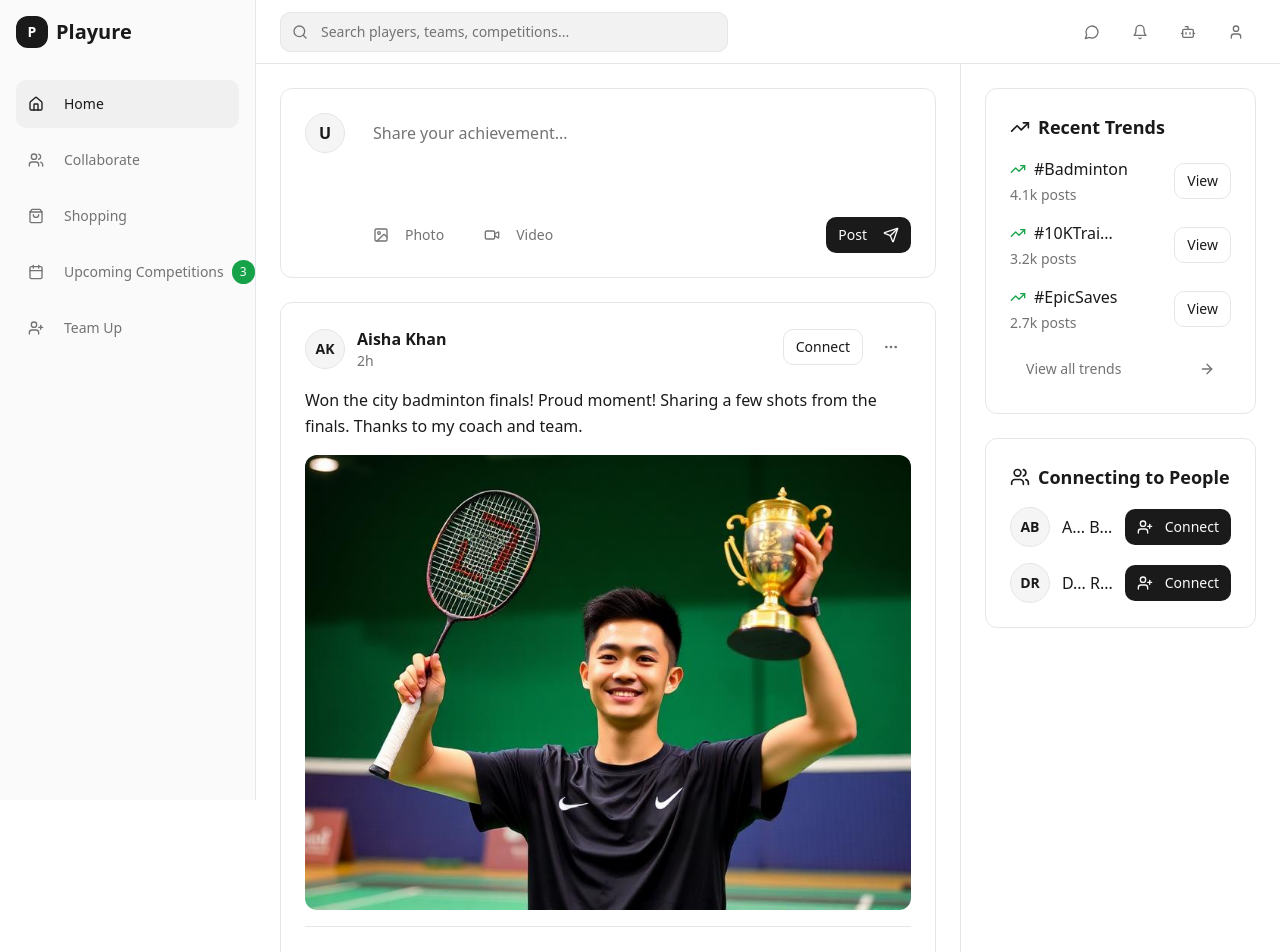
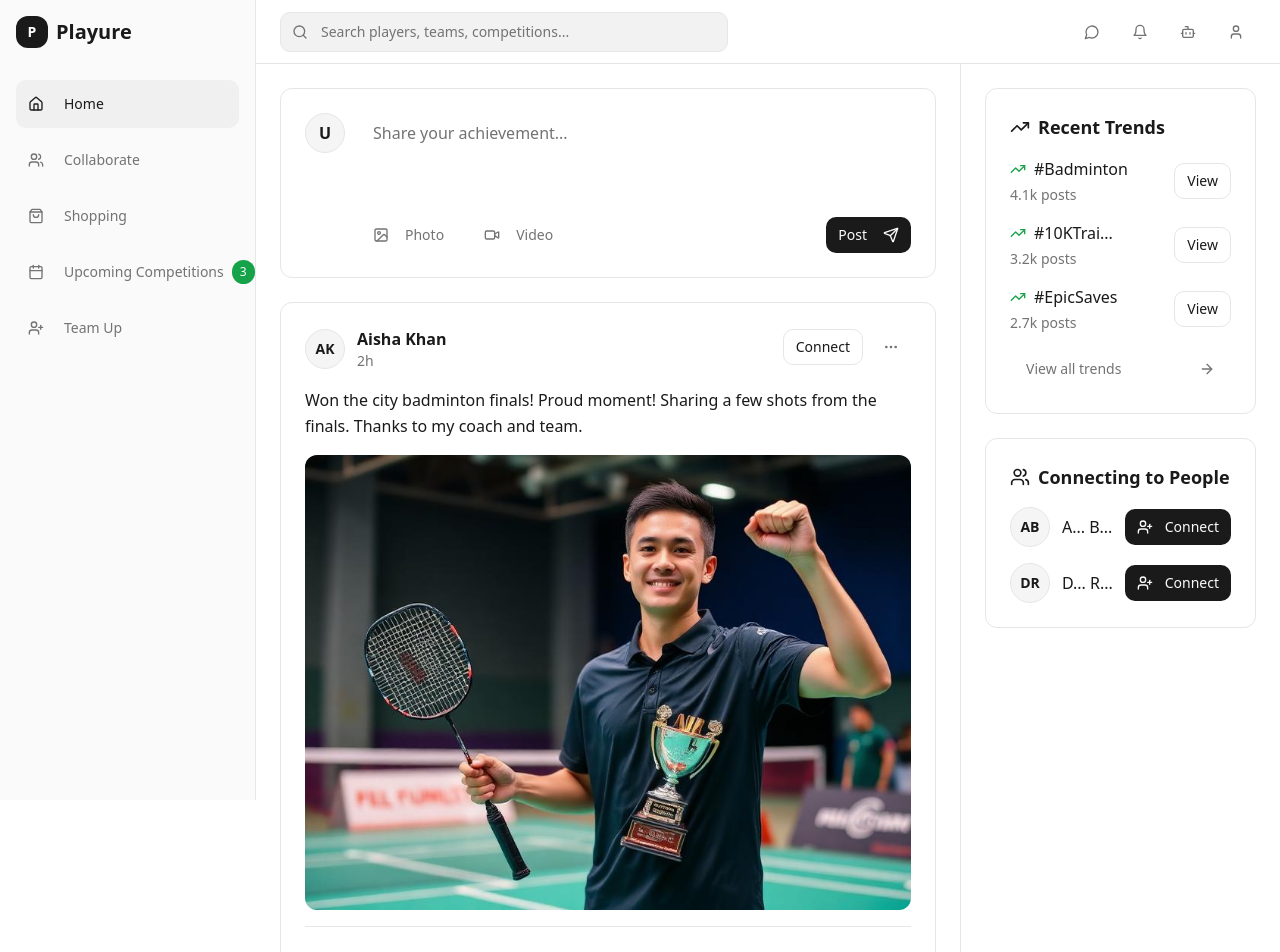
Before and after one commit to Sushanth0246/ai-assist-view, a React (Vite) app: page / in a window 1280 px wide. Shown: the top 952 px of the page. Built offline with nearby package versions, Linux system fonts and the light colour scheme.

Commit message:
Fix: First post image not showing
The image for the first post is not being displayed correctly. This commit addresses the issue to ensure the image is visible.

```diff
--- a/src/pages/Index.tsx
+++ b/src/pages/Index.tsx
@@ -23,7 +23,7 @@ const Index = () => {
 
 Proud moment! Sharing a few shots from the finals. Thanks to my coach and team."
               timeAgo="2h"
-              image="/badminton-victory.png"
+              image="/badminton-champion.jpg"
             />
 
             <FeedPost
```
Also changed, not shown: public/badminton-champion.jpg (added).
